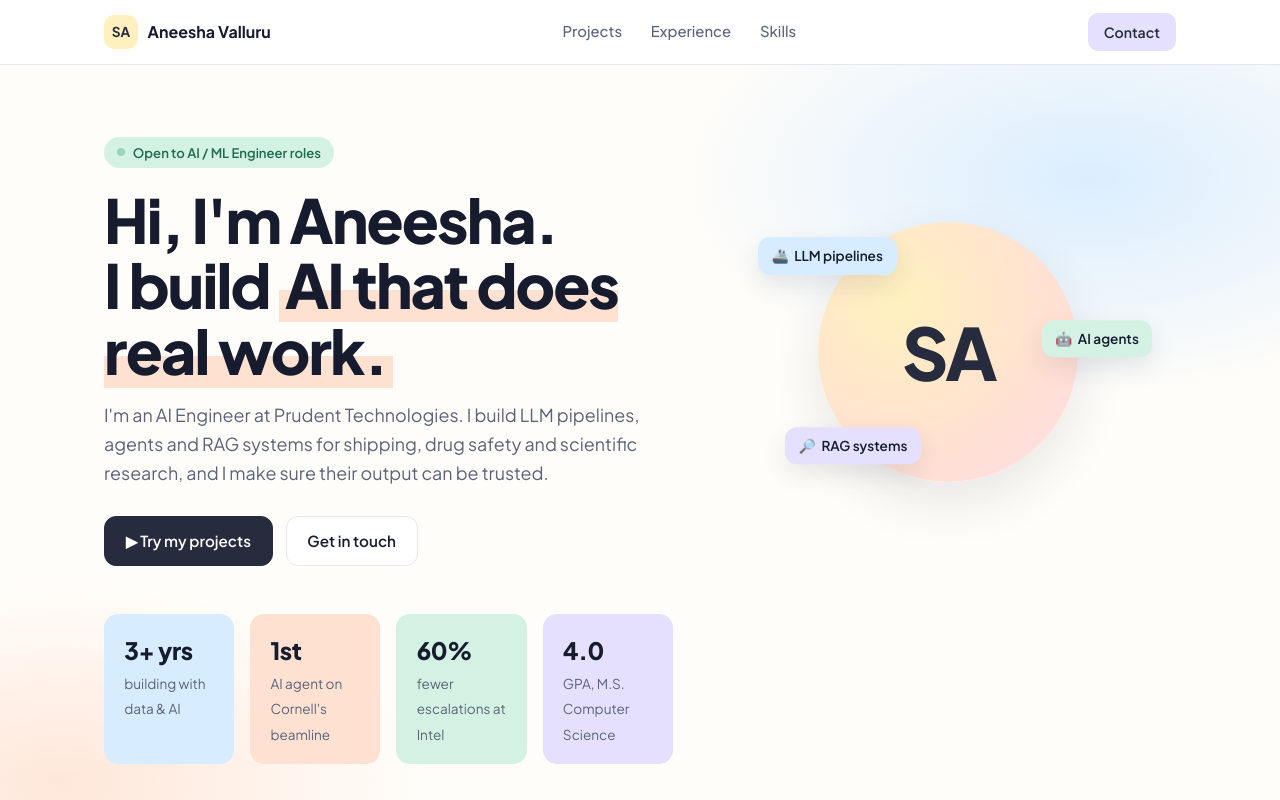
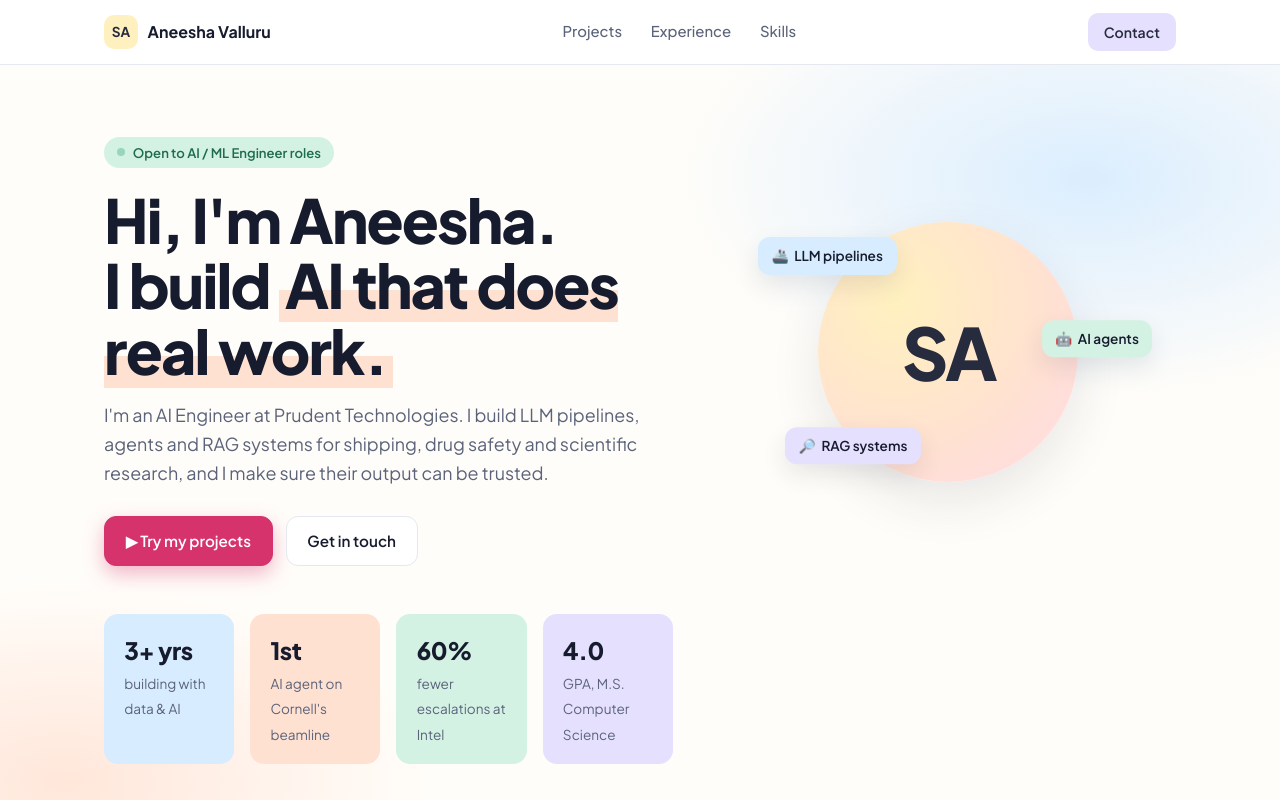
Before and after one commit to sai-aneesha-valluru/sai-aneesha-valluru.github.io, a plain HTML site: page index.html in a window 1280 px wide. Shown: the top 800 px of the page. Drawn offline with Linux system fonts and the light colour scheme.

Commit message:
Latest push contains intel

```diff
--- a/index.html
+++ b/index.html
@@ -61,7 +61,8 @@
   .btns { display: flex; gap: 0.8rem; flex-wrap: wrap; }
   .btn { display: inline-flex; align-items: center; gap: 0.45rem; text-decoration: none; font-weight: 600; font-size: 0.95rem; padding: 0.75rem 1.3rem; border-radius: 12px; border: 1px solid var(--line); background: #fff; cursor: pointer; font-family: inherit; color: var(--text); transition: transform .15s, box-shadow .15s; }
   .btn:hover { transform: translateY(-2px); box-shadow: 0 8px 20px rgba(22,27,46,0.08); }
-  .btn.primary { background: var(--ink); border-color: var(--ink); color: #fff; }
+  .btn.primary { background: #d6336c; border-color: #d6336c; color: #fff; box-shadow: 0 8px 20px rgba(214,51,108,0.35); }
+  .btn.primary:hover { background: #c2255c; }
 
   /* hero side: profile card */
   .hero-card { position: relative; justify-self: center; width: 340px; max-width: 100%; }
```
